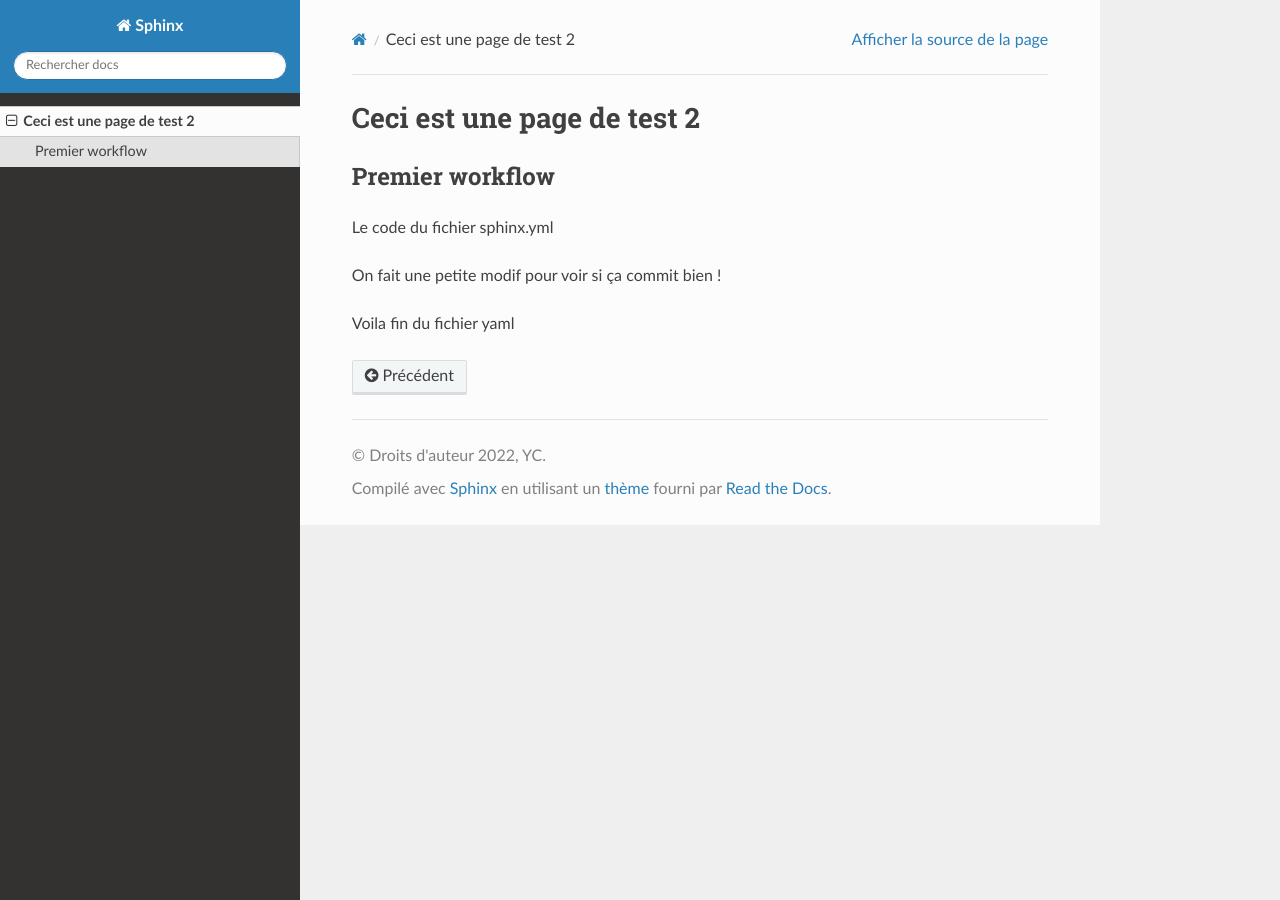
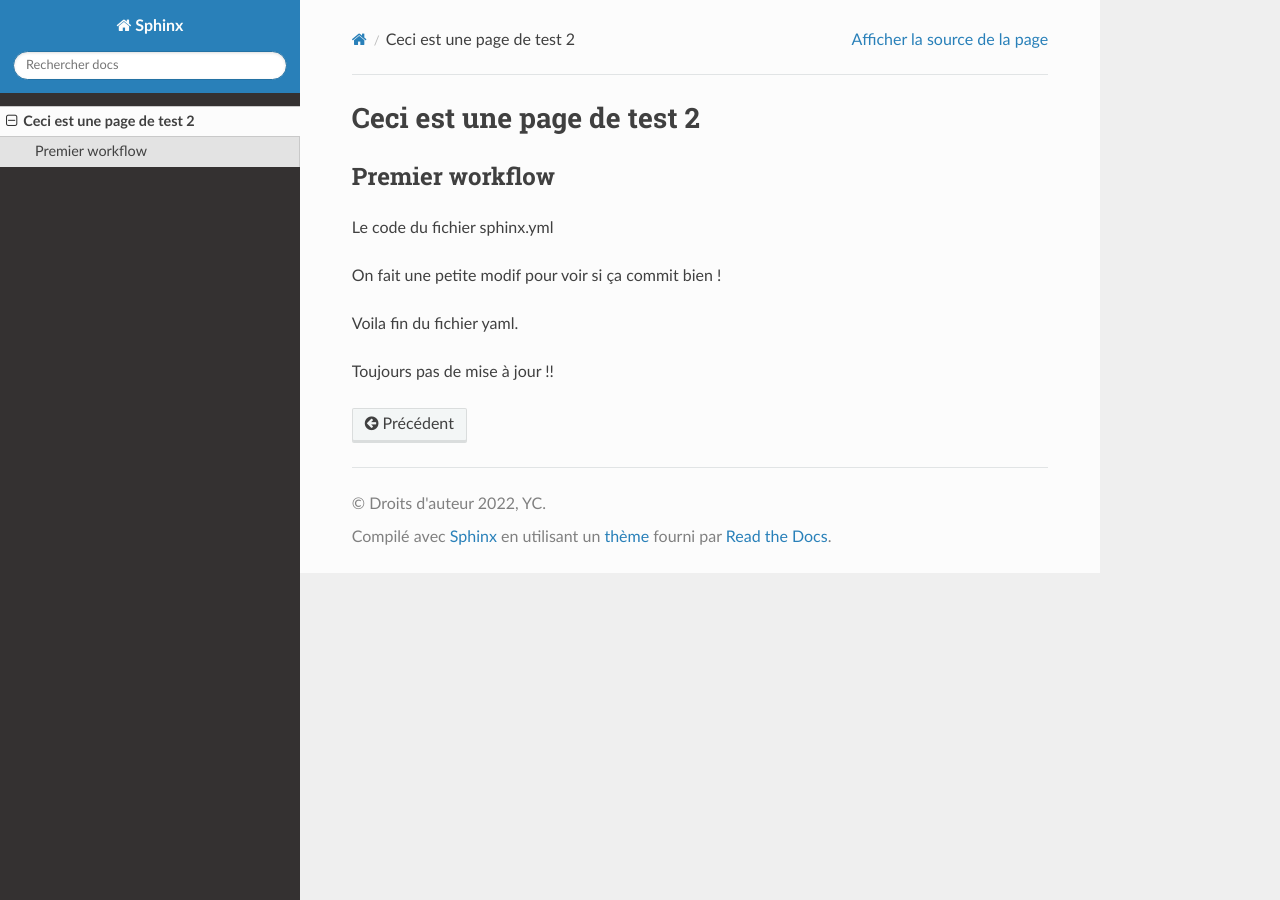
Before and after one commit to ychistel/sphinx-v1, a Sphinx documentation site: the page built from source/content/test.rst, in a window 1280 px wide. Built offline with Sphinx 7.4.7 and the Read the Docs theme 2.0.0, drawn with Linux system fonts in a browser that asks for light colours.

Commit message:
mise à jour

```diff
--- a/source/content/test.rst
+++ b/source/content/test.rst
@@ -48,4 +48,6 @@ On fait une petite modif pour voir si ça commit bien !
             publish_branch: github-pages
             publish_dir: ./build
 
-Voila fin du fichier yaml
+Voila fin du fichier yaml.
+
+Toujours pas de mise à jour !!
```
